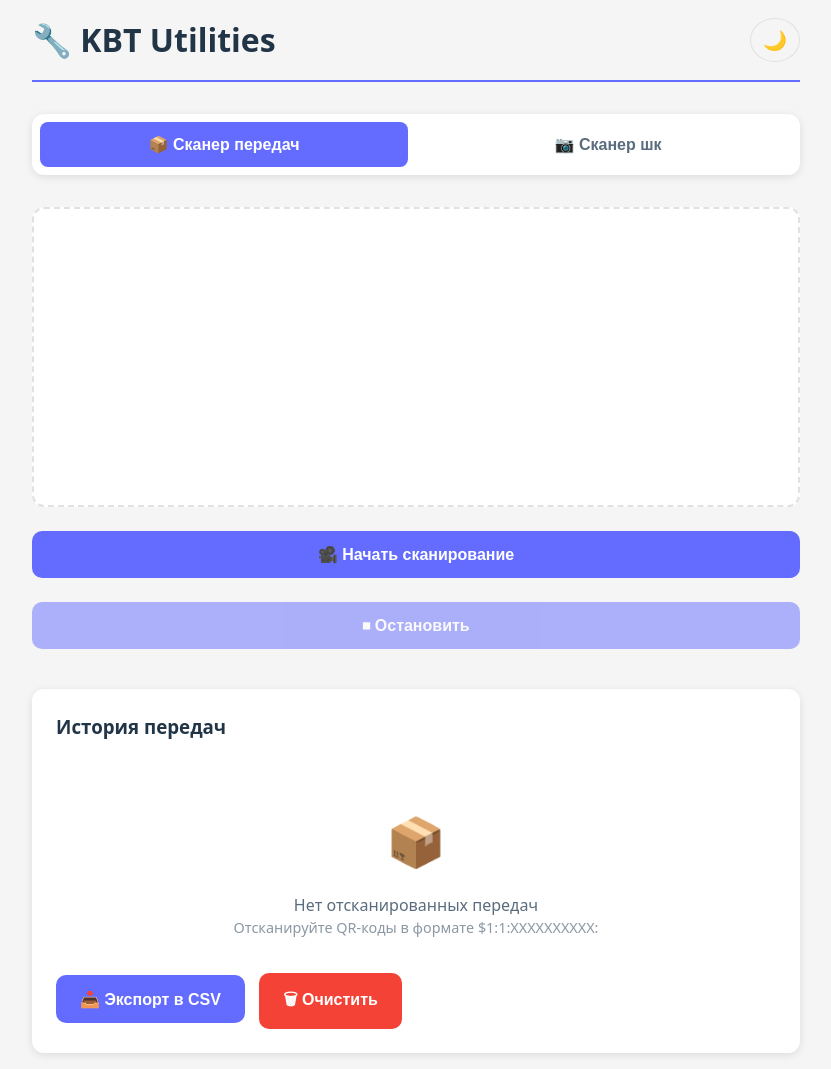
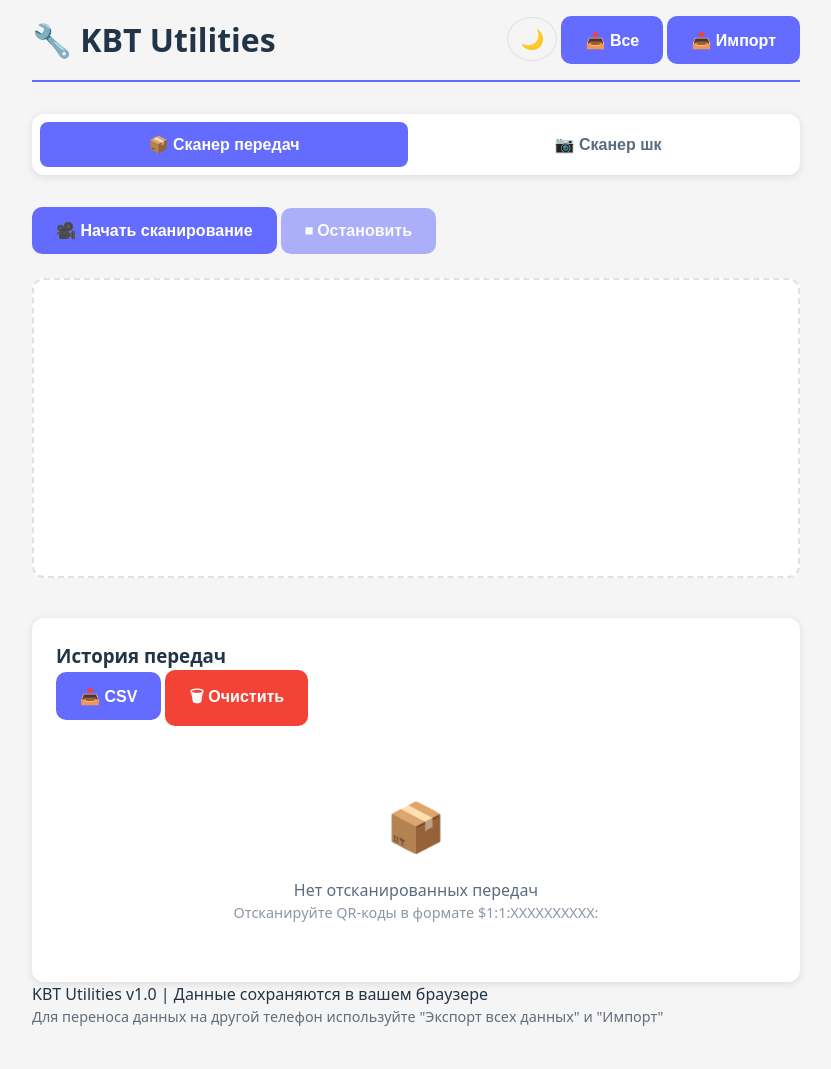
Before and after one commit to nkiselev472/kbt-utilities, a plain HTML site: page index.html in a window 1280 px wide. Shown: the whole page, without its empty margins (224-1055 px from the left). After the commit the page ends 1044 px from the top, so only its background shows below. Drawn offline with Linux system fonts and the light colour scheme.

Commit message:
Update index.html

```diff
--- a/index.html
+++ b/index.html
@@ -5,16 +5,21 @@
     <meta name="viewport" content="width=device-width, initial-scale=1.0">
     <title>KBT Utilities</title>
     <link rel="stylesheet" href="style.css">
-    <!-- Библиотека для сканирования QR (используем html5-qrcode) -->
-    <script src="https://unpkg.com/html5-qrcode" type="text/javascript"></script>
-    <!-- Библиотека для генерации QR (для режима "шк") -->
+    <!-- Библиотека для сканирования QR -->
+    <script src="https://unpkg.com/html5-qrcode@2.3.8/html5-qrcode.min.js"></script>
+    <!-- Библиотека для генерации QR -->
     <script src="https://cdn.jsdelivr.net/npm/qrcode@1.5.3/build/qrcode.min.js"></script>
 </head>
 <body>
     <div class="container">
         <header>
             <h1>🔧 KBT Utilities</h1>
+            <div class="header-controls">
                 <button id="themeToggle" aria-label="Переключить тему">🌙</button>
+                <button id="exportAllBtn" title="Экспорт всех данных">📤 Все</button>
+                <input type="file" id="importFile" accept=".json" style="display: none;">
+                <button id="importBtn" title="Импорт данных">📥 Импорт</button>
+            </div>
         </header>
 
         <nav class="scanner-mode">
@@ -23,36 +28,54 @@
         </nav>
 
         <main>
-            <!-- Блок для Сканера передач (активен по умолчанию) -->
+            <!-- Блок для Сканера передач -->
             <section id="transfer-scanner" class="scanner-panel active">
-                <div id="transfer-reader"></div>
+                <div class="scanner-controls">
                     <button id="startTransferScan">🎥 Начать сканирование</button>
                     <button id="stopTransferScan" disabled>⏹ Остановить</button>
+                </div>
+
+                <div id="transfer-reader" class="scanner-area"></div>
 
                 <div class="data-section">
+                    <div class="section-header">
                         <h3>История передач</h3>
-                    <ul id="transfer-history"></ul>
-                    <button id="exportBtn">📥 Экспорт в CSV</button>
-                    <button id="clearTransfersBtn" style="background: #f44336; margin-left: 10px;">🗑 Очистить</button>
+                        <div class="section-controls">
+                            <button id="exportBtn" title="Экспорт в CSV">📥 CSV</button>
+                            <button id="clearTransfersBtn" title="Очистить все" style="background: #f44336;">🗑 Очистить</button>
+                        </div>
+                    </div>
+                    <div id="transfer-history" class="data-list"></div>
                 </div>
             </section>
 
-            <!-- Блок для Сканера шк (скрыт по умолчанию) -->
+            <!-- Блок для Сканера шк -->
             <section id="generic-scanner" class="scanner-panel">
-                <div id="generic-reader"></div>
+                <div class="scanner-controls">
                     <button id="startGenericScan">🎥 Начать сканирование</button>
                     <button id="stopGenericScan" disabled>⏹ Остановить</button>
+                </div>
+
+                <div id="generic-reader" class="scanner-area"></div>
 
                 <div class="data-section">
+                    <div class="section-header">
                         <h3>Сохраненные QR-коды</h3>
-                    <div id="qrcode-gallery"></div>
+                        <button id="clearQRCodesBtn" title="Очистить все" style="background: #f44336;">🗑 Очистить все</button>
                     </div>
-                <button id="clearQRCodesBtn" style="background: #f44336; margin-bottom: 1rem;">🗑 Очистить все QR</button>
+                    <div id="qrcode-gallery" class="gallery"></div>
+                </div>
             </section>
         </main>
+
+        <footer class="app-info">
+            <p>KBT Utilities v1.0 | Данные сохраняются в вашем браузере</p>
+            <p style="font-size: 0.9rem; opacity: 0.7;">
+                Для переноса данных на другой телефон используйте "Экспорт всех данных" и "Импорт"
+            </p>
+        </footer>
     </div>
 
     <script src="script.js"></script>
 </body>
-
 </html>
```
Lines whose indentation alone changed are shown as unchanged.
